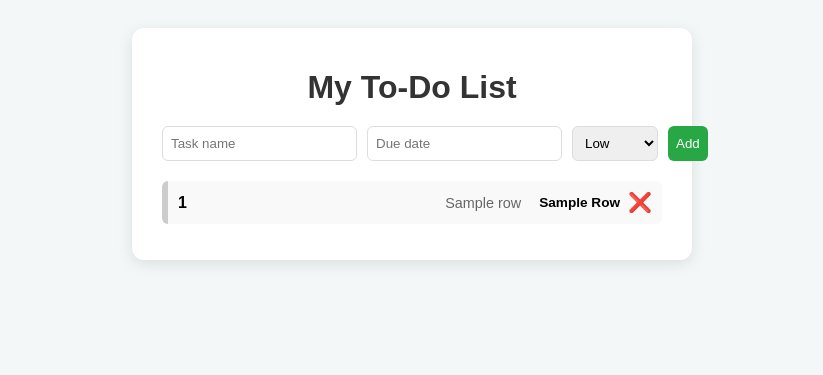
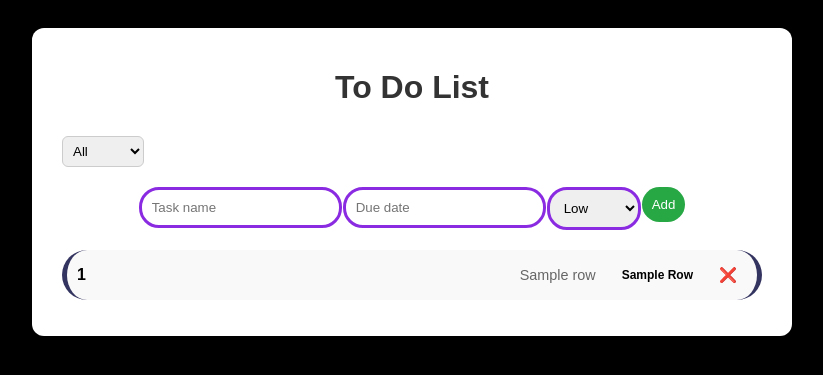
Before and after one commit to AuthurS1/Python-Project, a Flask app: template templates/index.html in a window 1280 px wide. Shown: the top 375 px of the page, without its empty margins (228-1051 px from the left). Run offline with Flask 3, Linux system fonts and the light colour scheme; the template is opened without the code that fills it: most values are stand-ins (such as "Sample title", 1, 10 or a date in 2020).

Commit message:
update UI

```diff
--- /dev/null
+++ b/static/script.js
@@ -0,0 +1,47 @@
+// Hiện thông báo khi thêm task
+document.addEventListener("DOMContentLoaded", () => {
+    const form = document.querySelector(".todo-form");
+    const message = document.createElement("div");
+    message.className = "message";
+    document.body.prepend(message);
+
+    form.addEventListener("submit", () => {
+        message.textContent = "✅ Task Added!";
+        message.style.display = "block";
+        setTimeout(() => {
+            message.style.display = "none";
+        }, 2000);
+    });
+
+    // Xác nhận trước khi xóa
+    const deleteLinks = document.querySelectorAll(".delete");
+    deleteLinks.forEach(link => {
+        link.addEventListener("click", (e) => {
+            if (!confirm("Bạn có chắc muốn xóa task này không?")) {
+                e.preventDefault();
+            }
+        });
+    });
+
+    // Lọc theo priority
+    const filter = document.createElement("select");
+    filter.innerHTML = `
+        <option value="all">All</option>
+        <option value="low">Low</option>
+        <option value="medium">Medium</option>
+        <option value="high">High</option>
+    `;
+    filter.className = "filter";
+    document.querySelector(".container h1").after(filter);
+
+    filter.addEventListener("change", () => {
+        const value = filter.value;
+        document.querySelectorAll(".todo-list li").forEach(li => {
+            if (value === "all" || li.querySelector(".priority").classList.contains(value)) {
+                li.style.display = "flex";
+            } else {
+                li.style.display = "none";
+            }
+        });
+    });
+});
--- a/static/style.css
+++ b/static/style.css
@@ -1,91 +1,120 @@
 body {
-    font-family: Arial, sans-serif;
-    background: #f4f7f8;
-    display: flex;
+    font-family: Arial, sans-serif; /* Đặt font chữ mặc định là Arial, nếu không có thì dùng sans-serif */
+    background: black;
+    display: flex; /* Sử dụng flexbox để bố cục */
     justify-content: center;
-    align-items: flex-start;
-    padding: 20px;
+    align-items: flex-start; /* Căn dọc (trục phụ) từ phía trên */
+    padding: 20px; /* Khoảng cách bên trong body với mép trình duyệt */
 }
 
 .container {
     background: #fff;
-    padding: 20px 30px;
-    border-radius: 12px;
-    box-shadow: 0px 4px 15px rgba(0,0,0,0.1);
-    width: 500px;
+    padding: 20px 30px; /* Khoảng cách bên trong (trên dưới 20px, trái phải 30px) */
+    border-radius: 12px; /* Bo góc khung */
+    box-shadow: 0px 4px 15px rgba(0,0,0,0.1); /* Đổ bóng mờ dưới container */
+    width: 700px; /* Chiều rộng cố định */
 }
 
 h1 {
     text-align: center;
-    margin-bottom: 20px;
+    margin-bottom: 20px; /* Tạo khoảng cách dưới */
     color: #333;
 }
 
 .todo-form {
-    display: flex;
-    gap: 10px;
-    margin-bottom: 20px;
+    justify-content: center;
+    align-items: flex-start;
+    display: flex; /* Sắp xếp input, select và button trên 1 dòng */
+    gap: 1px; /* Khoảng cách giữa các phần tử */
+    margin-bottom: 20px; /* Tạo khoảng cách với danh sách bên dưới */
 }
 
 .todo-form input, .todo-form select, .todo-form button {
-    padding: 8px;
-    border: 1px solid #ddd;
-    border-radius: 6px;
+    padding: 10px; /* Tạo khoảng cách bên trong */
+    border: 3px solid blueviolet;
+    border-radius: 20px; /* Bo tròn góc */
 }
 
 .todo-form button {
     background: #28a745;
     color: white;
-    border: none;
-    cursor: pointer;
+    border: none; /* Xóa viền */
+    cursor: pointer; /* Đổi chuột thành bàn tay khi hover */
     transition: 0.3s;
 }
 
 .todo-form button:hover {
-    background: #218838;
+    background: #218838; /* Khi hover, đổi màu xanh đậm hơn */
 }
 
 .todo-list {
-    list-style: none;
-    padding: 0;
+    list-style: none; /* Bỏ dấu chấm đầu dòng mặc định */
+    padding: 0; /* Xóa khoảng cách mặc định */
 }
 
 .todo-list li {
-    display: flex;
-    justify-content: space-between;
+    display: flex; /* Sắp xếp các phần tử trong li theo hàng ngang */
+    justify-content: space-between; /* Dàn đều: trái - giữa - phải */
     align-items: center;
-    padding: 10px;
+    padding: 10px; /* Khoảng cách trong li */
     margin-bottom: 8px;
     background: #f9f9f9;
-    border-radius: 6px;
-    border-left: 6px solid #ccc;
+    border-radius: 30px;
+    border-left: 5px solid rgba(7, 7, 61, 0.81);
+    border-right: 5px solid rgba(7, 7, 61, 0.81);
 }
 
 .task {
-    flex: 1;
-    font-weight: bold;
+    flex: 5; /* Cho phần text chiếm tối đa không gian còn lại */
+    font-weight: bold; /* In đậm nội dung task */
 }
 
 .date {
-    margin: 0 10px;
-    font-size: 0.9em;
+
+    margin: 0 10px; /* Khoảng cách trái phải 10px */
+    font-size: 0.9em; /* Giảm cỡ chữ */
     color: #666;
 }
 
 .priority {
-    padding: 3px 8px;
-    border-radius: 5px;
-    font-size: 0.85em;
+    padding: 8px 16px; /* Khoảng cách bên trong */
+    border-radius: 25px;
+    font-size: 0.75em;
     font-weight: bold;
     text-transform: capitalize;
 }
 
-.priority.low { background: #d4edda; color: #155724; }
-.priority.medium { background: #fff3cd; color: #856404; }
-.priority.high { background: #f8d7da; color: #721c24; }
+.priority.low { background: #0ac937; color: #110202; }
+.priority.medium { background: #f5bd05; color: #110202; }
+.priority.high { background: #ff0602; color: #110202; }
 
 .delete {
-    text-decoration: none;
-    font-size: 1.2em;
+    margin: 0 10px;
+    text-decoration: none; /* Bỏ gạch chân */
+    font-size: 0.9em; /* Chữ to hơn một chút */
     color: #dc3545;
 }
+
+.message {
+    display: none;
+    background: #28a745;
+    color: white;
+    padding: 10px;
+    text-align: center;
+    margin-bottom: 15px;
+    border-radius: 6px;
+    font-weight: bold;
+    animation: fadeIn 0.5s ease;
+}
+
+.filter {
+    margin: 10px 0 20px 0;
+    padding: 6px;
+    border-radius: 6px;
+    border: 1px solid #ccc;
+}
+
+.todo-list li:hover {
+    background: #f81a1a;
+    transition: 0.3s;
+}
--- a/templates/index.html
+++ b/templates/index.html
@@ -1,13 +1,15 @@
 <!DOCTYPE html>
 <html lang="en">
 <head>
+    <!-- Khai báo bộ ký tự là UTF-8 để hiển thị tiếng Việt, ký tự đặc biệt -->
     <meta charset="UTF-8">
-    <title>To-Do List</title>
+    <title>To Do List</title>
+    <!-- Gọi file CSS trong thư mục static, Flask sẽ tự tìm đúng đường dẫn -->
     <link rel="stylesheet" href="{{ url_for('static', filename='style.css') }}">
 </head>
 <body>
     <div class="container">
-        <h1>My To-Do List</h1>
+        <h1>To Do List</h1>
 
         <form method="POST" action="/add" class="todo-form">
             <input type="text" name="name" placeholder="Task name" required>
@@ -17,6 +19,7 @@
                 <option value="Medium">Medium</option>
                 <option value="High">High</option>
             </select>
+            <!-- Nút bấm để thêm công việc -->
             <button type="submit">Add</button>
         </form>
 
@@ -26,10 +29,13 @@
                 <span class="task">{{ row[0] }}</span>
                 <span class="date">{{ row[1] }}</span>
                 <span class="priority {{ row[2]|lower }}">{{ row[2] }}</span>
+                <!-- Link để xóa công việc, gửi tên công việc lên route /remove -->
                 <a href="/remove/{{ row[0] }}" class="delete">❌</a>
             </li>
         {% endfor %}
         </ul>
     </div>
+
+    <script src="{{ url_for('static', filename='script.js') }}"></script>
 </body>
 </html>
```
